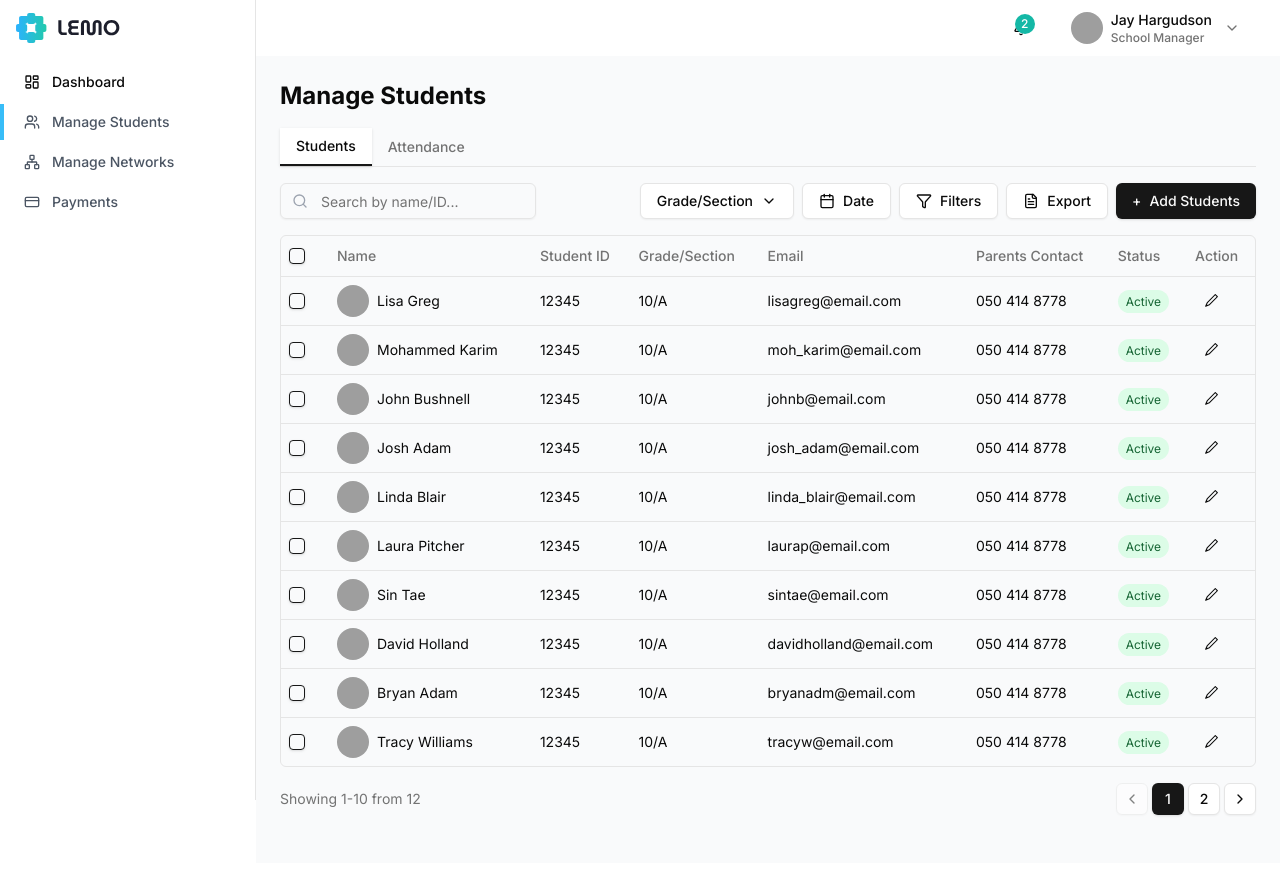
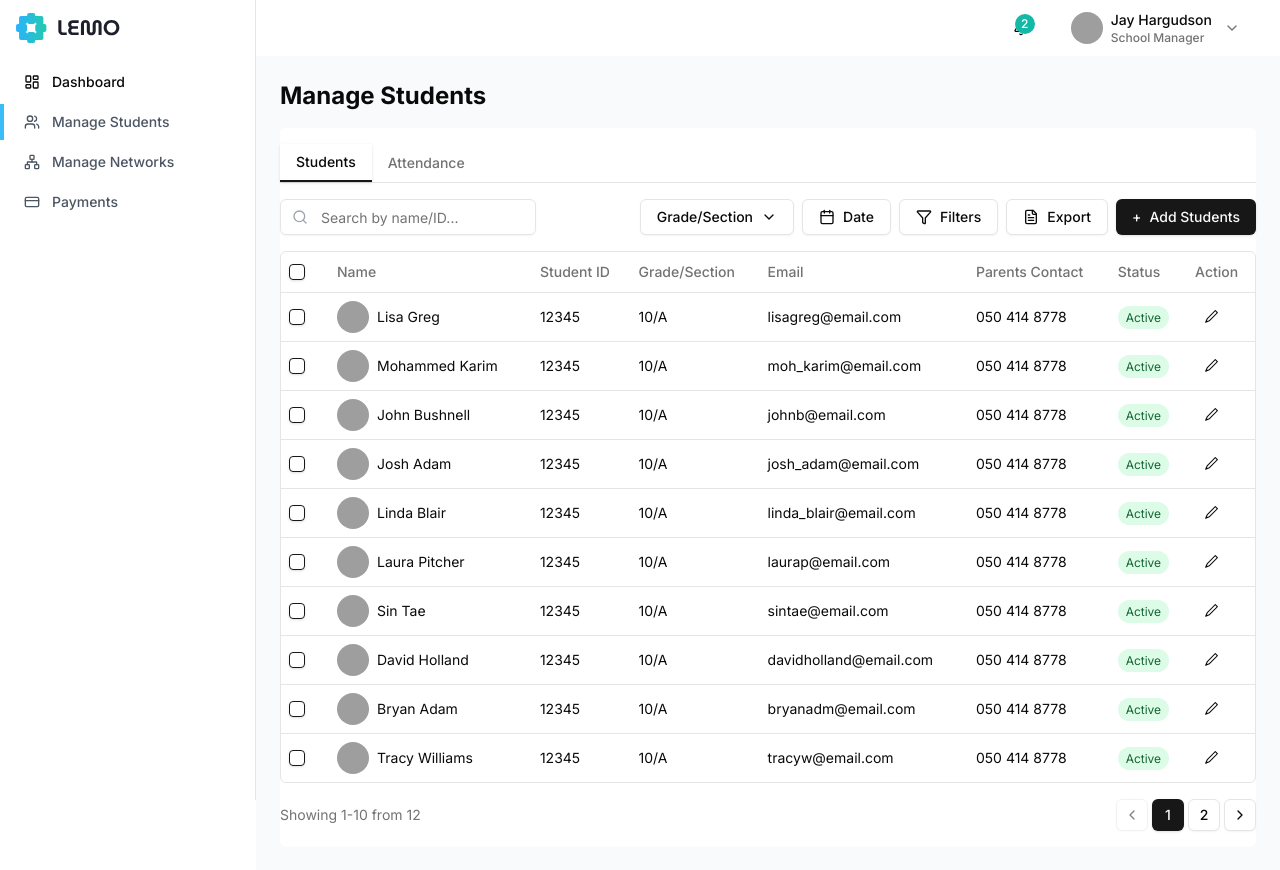
Before and after one commit to lemo-app/lemo-web-frontend, a Next.js app: page /dashboard/students in a window 1280 px wide. Built offline with nearby package versions, Linux system fonts and the light colour scheme; grey boxes are pictures that could not be loaded.

Commit message:
Enhance student dashboard tabs with improved styling for better visibility

```diff
--- a/components/dashboard/students/student-dashboard.tsx
+++ b/components/dashboard/students/student-dashboard.tsx
@@ -58,7 +58,7 @@ export function StudentDashboard() {
     <div>
       <h1 className="text-2xl font-bold mb-4">Manage Students</h1>
 
-      <Tabs defaultValue="students" className="mb-6">
+      <Tabs defaultValue="students" className="bg-white py-4 rounded-md">
         <TabsList className="mb-4 border-b w-full justify-start rounded-none h-auto p-0 bg-transparent">
           <TabsTrigger
             value="students"
```
